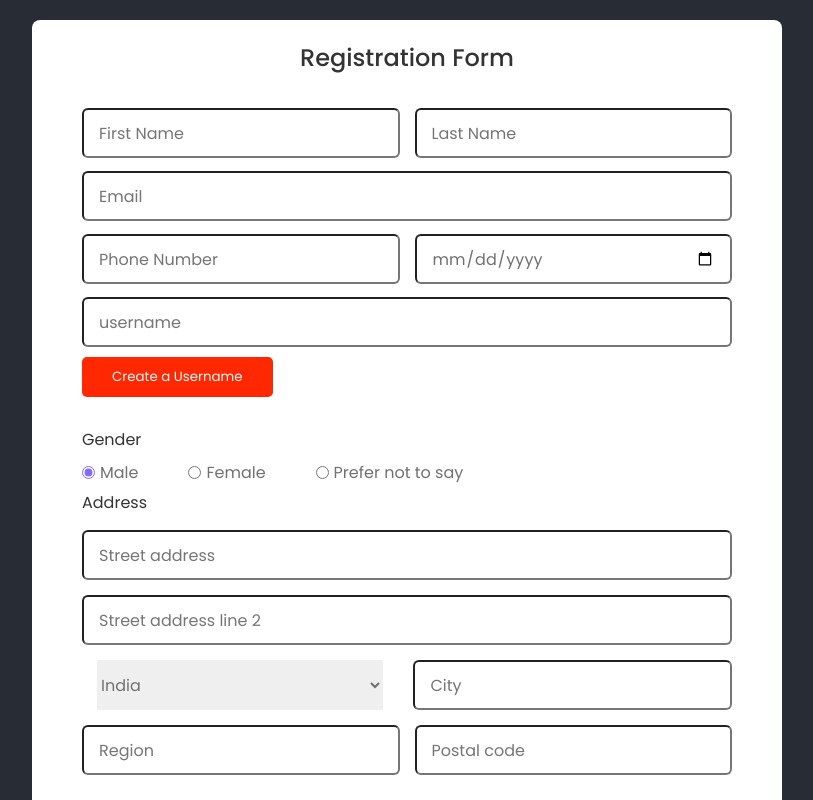
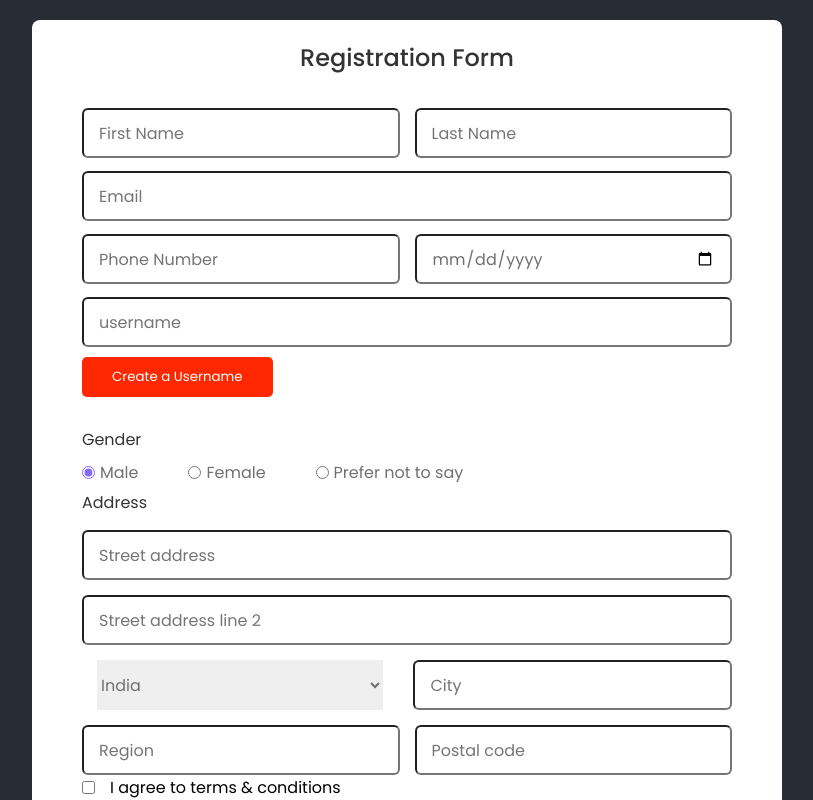
Before and after one commit to agreeshvs/angular-template-driven-form, an Angular app: page / in a window 1280 px wide. Shown: the top 800 px of the page, without its empty margins (233-1046 px from the left). Built offline with nearby package versions, Linux system fonts and the light colour scheme.

Commit message:
Working with Checkboxes

```diff
--- a/src/app/app.component.html
+++ b/src/app/app.component.html
@@ -89,7 +89,11 @@
         <input type="number" placeholder="Postal code" name="postalCode" ngModel required/>
       </div>
     </div>
-    <small *ngIf="!addr.valid&&addr.touched">*Madatory fields are there</small>
+    <div class="column">
+      <input type="checkbox" name="agreement" [ngModel]="isAgreed">
+      <label for="agreement"> I agree to terms & conditions</label><br>
+    </div>
+    <small *ngIf="!addr.valid&&addr.touched">*Some of the address fields does not contain a valid value</small>
     <input type="submit" value="Submit" class="submit-btn">
     <button type="button" (click)="resetForm()" class="submit-btn">Reset Form</button>
   </form>
--- a/src/app/app.component.ts
+++ b/src/app/app.component.ts
@@ -29,6 +29,7 @@ export class AppComponent {
   username: any;
   street1: any;
   street2: any;
+  isAgreed: boolean = false;
 
 
   onFormSubmit(){
@@ -49,7 +50,7 @@ export class AppComponent {
     this.street2 = this.form.value.address.street2;
     console.log(this.country);
     setTimeout(() => {
-      this.resetForm();
+      // this.resetForm();
     }, 2000);
   }
 
```
